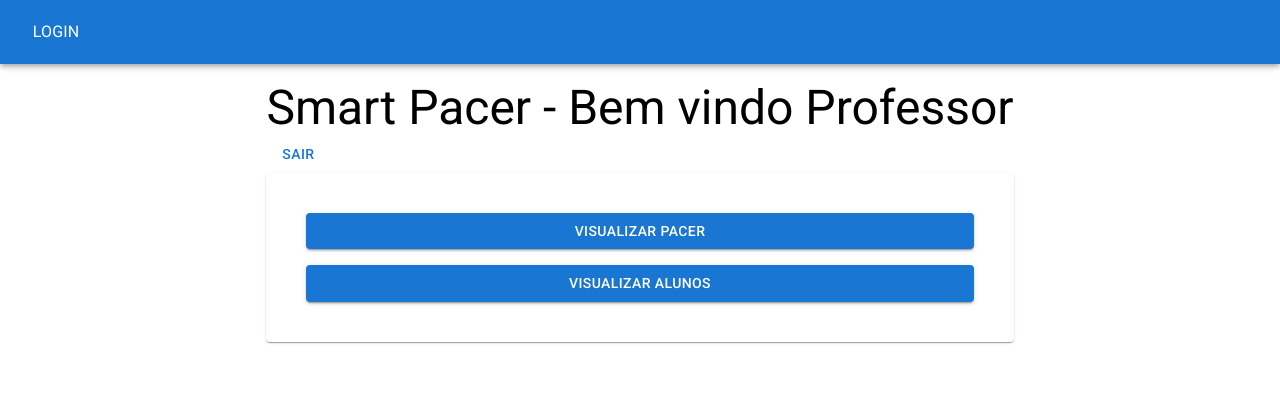
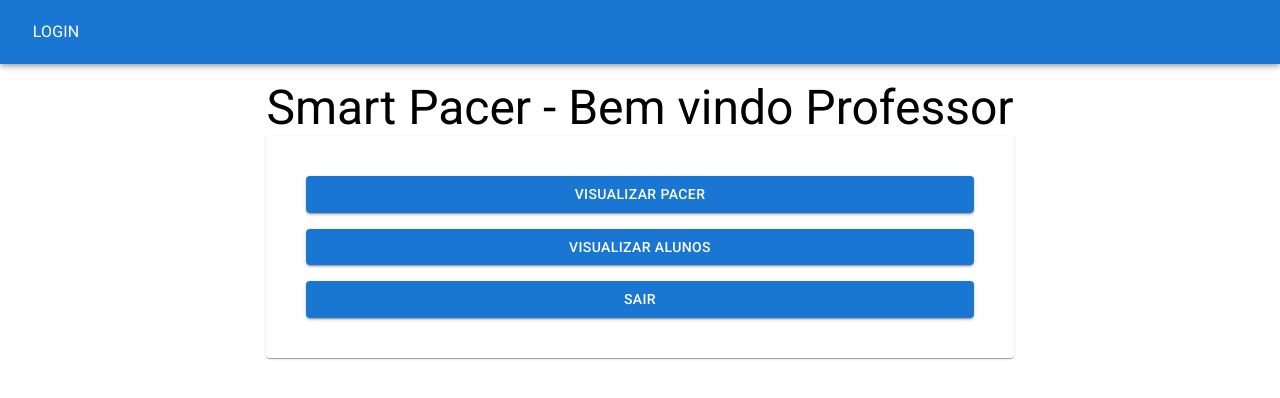
Before and after one commit to Salitop/SmartPacer-UI, a React (Create React App) app in the folder smartpacerUI/: page /home-prof in a window 1280 px wide. Shown: the top 398 px of the page. Built offline with nearby package versions, Linux system fonts and the light colour scheme.

Commit message:
Ajuste nos botões voltar para os menus corretos

```diff
--- a/smartpacerUI/src/pages/CadastrarPacer.jsx
+++ b/smartpacerUI/src/pages/CadastrarPacer.jsx
@@ -107,7 +107,7 @@ React.useEffect(() => {
   }
 
   function eventoVoltar() {
-    navigate("/home");
+    navigate("/home-aluno");
   }
 
   return (
--- a/smartpacerUI/src/pages/HomeAluno.jsx
+++ b/smartpacerUI/src/pages/HomeAluno.jsx
@@ -30,7 +30,6 @@ function HomeAluno() {
       <Grid container flexDirection="column" alignItems="center">
         <Grid item sx={{ marginTop: 10 }}>
           <Typography variant="h3">Smart Pacer - Bem vindo Aluno</Typography>
-          <Button onClick={() => logout()}>Sair</Button>
           <Paper elelvation={2} sx={{ padding: 5 }}>
             <Grid container direction="column" spacing={2}>
               <Grid item>
@@ -42,6 +41,15 @@ function HomeAluno() {
                   Cadastrar nota Pacer
                 </Button>
               </Grid>
+              <Grid item>
+                <Button
+                  fullWidth
+                  variant="contained"
+                  onClick={() => logout()}
+                >
+                  Sair
+                </Button>
+              </Grid>
             </Grid>
           </Paper>
         </Grid>
--- a/smartpacerUI/src/pages/HomeProfessor.jsx
+++ b/smartpacerUI/src/pages/HomeProfessor.jsx
@@ -31,7 +31,6 @@ function HomeProfessor() {
           <Typography variant="h3">
             Smart Pacer - Bem vindo Professor
           </Typography>
-          <Button onClick={() => logout()}>Sair</Button>
           <Paper elelvation={2} sx={{ padding: 5 }}>
             <Grid container direction="column" spacing={2}>
               <Grid item>
@@ -52,6 +51,15 @@ function HomeProfessor() {
                   Visualizar Alunos
                 </Button>
               </Grid>
+              <Grid item>
+                <Button
+                  fullWidth
+                  variant="contained"
+                  onClick={() => logout()}
+                >
+                  Sair
+                </Button>
+              </Grid>
             </Grid>
           </Paper>
         </Grid>
--- a/smartpacerUI/src/pages/ViewAlunos.jsx
+++ b/smartpacerUI/src/pages/ViewAlunos.jsx
@@ -31,7 +31,7 @@ import {
   }, []);
 
   function eventoVoltar(){
-    navigate("/home")
+    navigate("/home-prof")
   }
 
 
@@ -58,7 +58,6 @@ import {
             <TableRow>
               <TableCell>Nome</TableCell>
               <TableCell>Equipe</TableCell>
-              <TableCell></TableCell>
             </TableRow>
           </TableHead>
           <TableBody>
@@ -70,7 +69,6 @@ import {
               >
                 <TableCell> {row.nome} </TableCell>
                 <TableCell> {row.nomeEquipe} </TableCell>
-                <TableCell> Icones </TableCell>
               </TableRow>
             ))}
           </TableBody>
--- a/smartpacerUI/src/pages/ViewPacer.jsx
+++ b/smartpacerUI/src/pages/ViewPacer.jsx
@@ -92,7 +92,7 @@ const carregarGrid = (event) => {
 }
 
 function eventoVoltar(){
-  navigate("/home")
+  navigate("/home-prof")
 }
 
 
```
